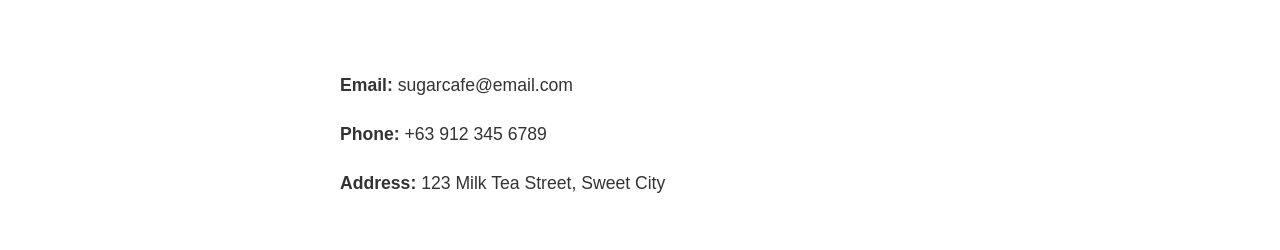
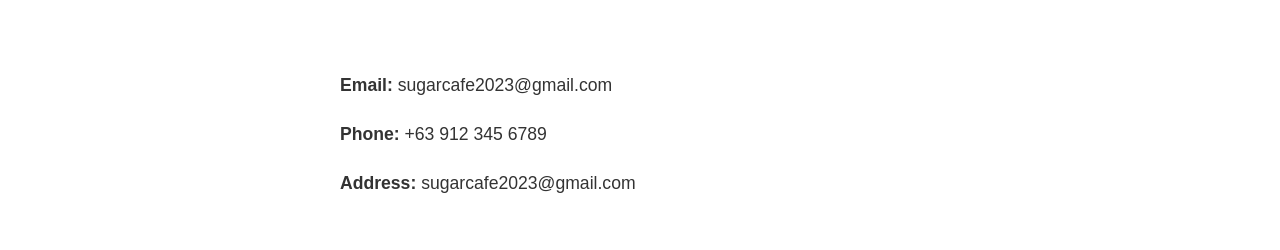
Before and after one commit to sugarcafe/Sugar-Cafe, a plain HTML site: page contact.html in a window 1280 px wide. Shown: the part 610-860 px from the top of the page. Drawn offline with Linux system fonts and the light colour scheme.

Commit message:
Update contact.html

```diff
--- a/contact.html
+++ b/contact.html
@@ -34,9 +34,9 @@
   <!-- Contact Content -->
   <section class="page-content contact">
     <div class="contact-details">
-      <p><strong>Email:</strong> sugarcafe@email.com</p>
+      <p><strong>Email:</strong> sugarcafe2023@gmail.com</p>
       <p><strong>Phone:</strong> +63 912 345 6789</p>
-      <p><strong>Address:</strong> 123 Milk Tea Street, Sweet City</p>
+      <p><strong>Address:</strong> sugarcafe2023@gmail.com</p>
     </div>
   </section>
 
```
